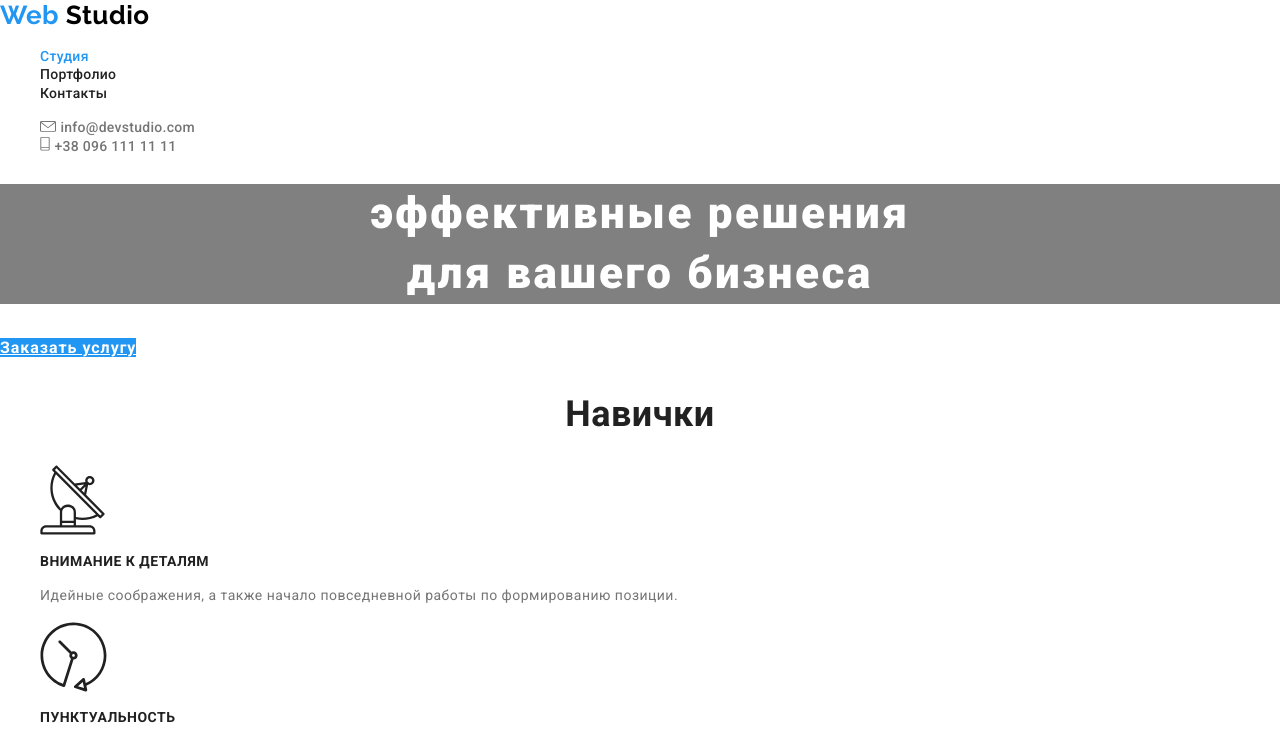
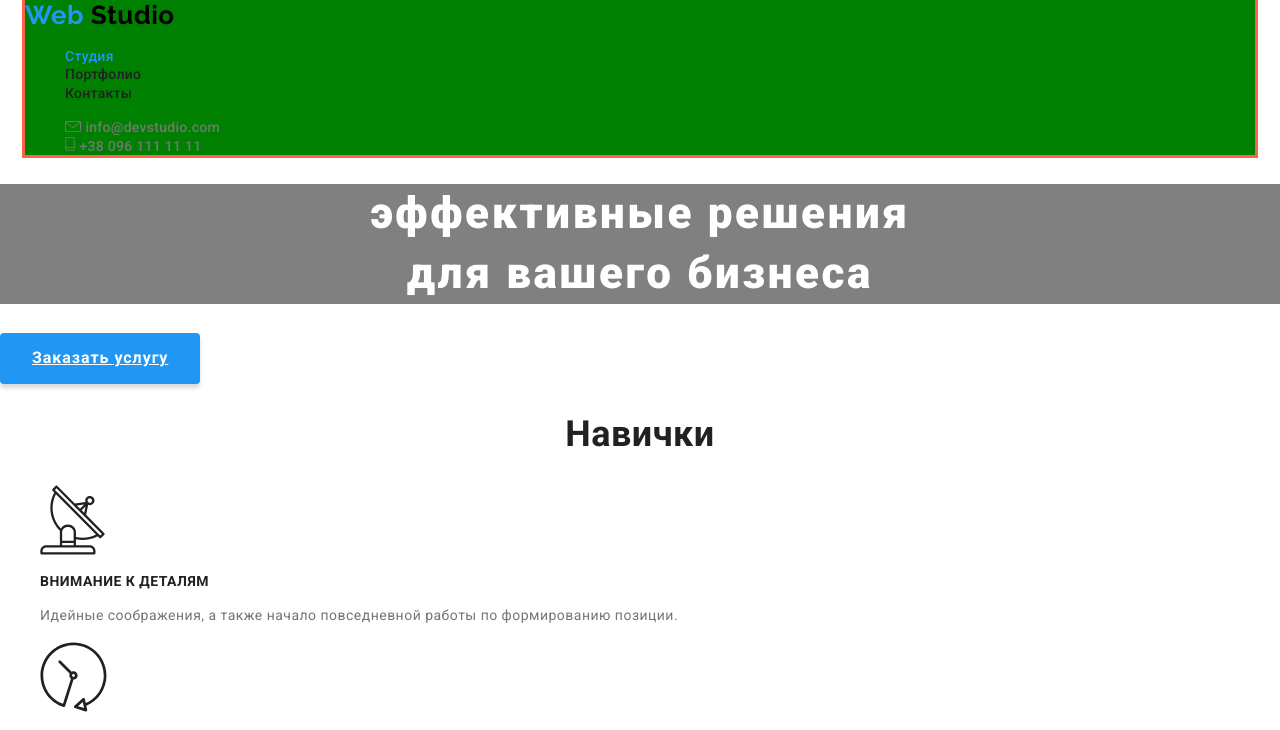
Before and after one commit to olkovalyshyn/goit-markup-hw-03, a plain HTML site: page index.html in a window 1280 px wide. Shown: the top 730 px of the page. Drawn offline with nearby package versions, Linux system fonts and the light colour scheme.

Commit message:
Добавляє оформлення header

```diff
--- a/css/styles.css
+++ b/css/styles.css
@@ -8,7 +8,14 @@
   --button-background-color: #f5f4fa;
   --footer-background-color: #2f303a;
 }
+.container {
+  margin-left: auto;
+  margin-right: auto;
+  width: 1230px;
 
+  background-color: green;
+  outline: 3px solid tomato;
+}
 body {
   background-color: var(--white-color);
   color: var(--primary-text-color);
@@ -26,6 +33,11 @@ li {
 
 button {
   font-family: inherit;
+}
+
+/* Page header */
+.page-header {
+  background-color: var(--white-color);
 }
 
 /* logo */
@@ -90,8 +102,17 @@ button {
 }
 
 .hero-button {
+  display: inline-block;
+  border-radius: 4px;
+  padding: 10px 32px;
+  min-width: 200px;
+  text-align: center;
+
   color: var(--white-color);
   background-color: var(--hover-logo-web-color);
+
+  box-shadow: 0px 4px 4px rgba(0, 0, 0, 0.15);
+
   font-weight: 700;
   font-size: 16px;
   line-height: 1.88;
--- a/index.html
+++ b/index.html
@@ -10,7 +10,8 @@
   </head>
   <body>
     <!-- Шапка сайта -->
-    <header>
+    <header class="page-header">
+      <div class="container">
         <nav>
           <a href="" class="logo"><span class="logo-web">Web</span> <span class="logo-studio">Studio</span></a>
           <ul class="site-nav">
@@ -19,6 +20,7 @@
             <li><a href="" class="link">Контакты</a></li>
           </ul>
         </nav>
+
         <ul>
           <li>
             <img src="./images/image-mail.svg" alt="Піктограма пошти" width="16" height="11" />
@@ -29,6 +31,7 @@
             <a href="tel:+380961111111" class="tel">+38 096 111 11 11</a>
           </li>
         </ul>
+      </div>
     </header>
     <main>
       <!--Герой-->
```
Lines whose indentation alone changed are shown as unchanged.
